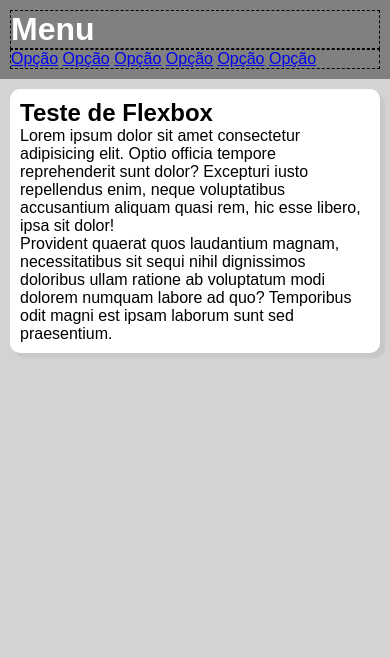
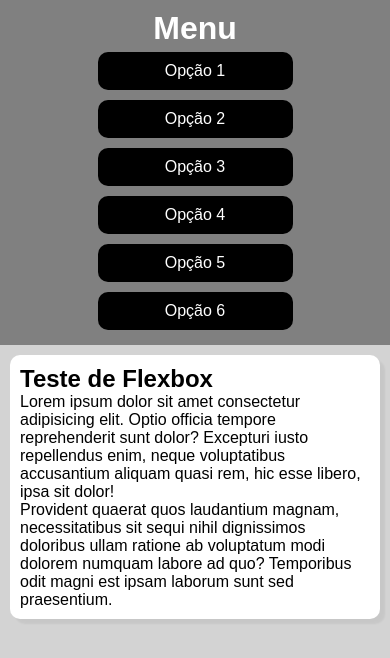
Before and after one commit to paulosilvabr/html-css, a plain HTML site: page ex/ex030/flex012-menu/index.html in a window 390 px wide. Drawn offline with Linux system fonts and the light colour scheme.

Commit message:
Menu flexbox com media querry

```diff
--- a/ex/ex030/flex012-menu/index.html
+++ b/ex/ex030/flex012-menu/index.html
@@ -5,17 +5,18 @@
     <meta name="viewport" content="width=device-width, initial-scale=1.0">
     <title>Menu Flexbox</title>
     <link rel="stylesheet" href="style.css">
+    <link rel="stylesheet" href="mobile.css" media="screen and (max-width: 570px)">
 </head>
 <body>
     <header>
         <h1>Menu</h1>
         <nav>
-            <a href="#">Opção</a>
-            <a href="#">Opção</a>
-            <a href="#">Opção</a>
-            <a href="#">Opção</a>
-            <a href="#">Opção</a>
-            <a href="#">Opção</a>
+            <a href="#">Opção 1</a>
+            <a href="#">Opção 2</a>
+            <a href="#">Opção 3</a>
+            <a href="#">Opção 4</a>
+            <a href="#">Opção 5</a>
+            <a href="#">Opção 6</a>
         </nav>
     </header>
     <main>
--- /dev/null
+++ b/ex/ex030/flex012-menu/mobile.css
@@ -0,0 +1,18 @@
+@charset "UTF-8";
+
+header, header > nav {
+    flex-flow: column nowrap;
+}
+
+header > h1, header > nav{
+    align-self: center;
+}
+
+header > h1{
+    flex: none;
+}
+
+header > nav > a {
+    text-align: center;
+    width: 50vw;
+}
--- a/ex/ex030/flex012-menu/style.css
+++ b/ex/ex030/flex012-menu/style.css
@@ -17,14 +17,44 @@ header {
     background-color: gray;
     padding: 10px;
     color: white;
+
+    /* FLEXBOX */
+    display: flex;
+    flex-flow: row wrap;
+    justify-content: space-between;
 }
 
 header > h1 {
-    border: 1px dashed black;
+    /*border: 1px dashed black;*/
+
+    /* FLEXBOX */
+    flex: 0 0 200px;
 }
 
 header > nav {
-    border: 1px dashed black;
+    /*border: 1px dashed black;*/
+
+    /* FLEXBOX */
+    display: flex;
+    flex-flow: row wrap;
+}
+
+header > nav > a {
+    color: white;
+    text-decoration: none;
+    background-color: black;
+    margin: 5px;
+    padding: 10px;
+    border-radius: 10px;
+    transition: background-color .4s, color .4s;
+
+    /* FALEXBOX */
+
+}
+
+header > nav > a:hover {
+    background-color: white;
+    color: black;
 }
 
 main {
```
